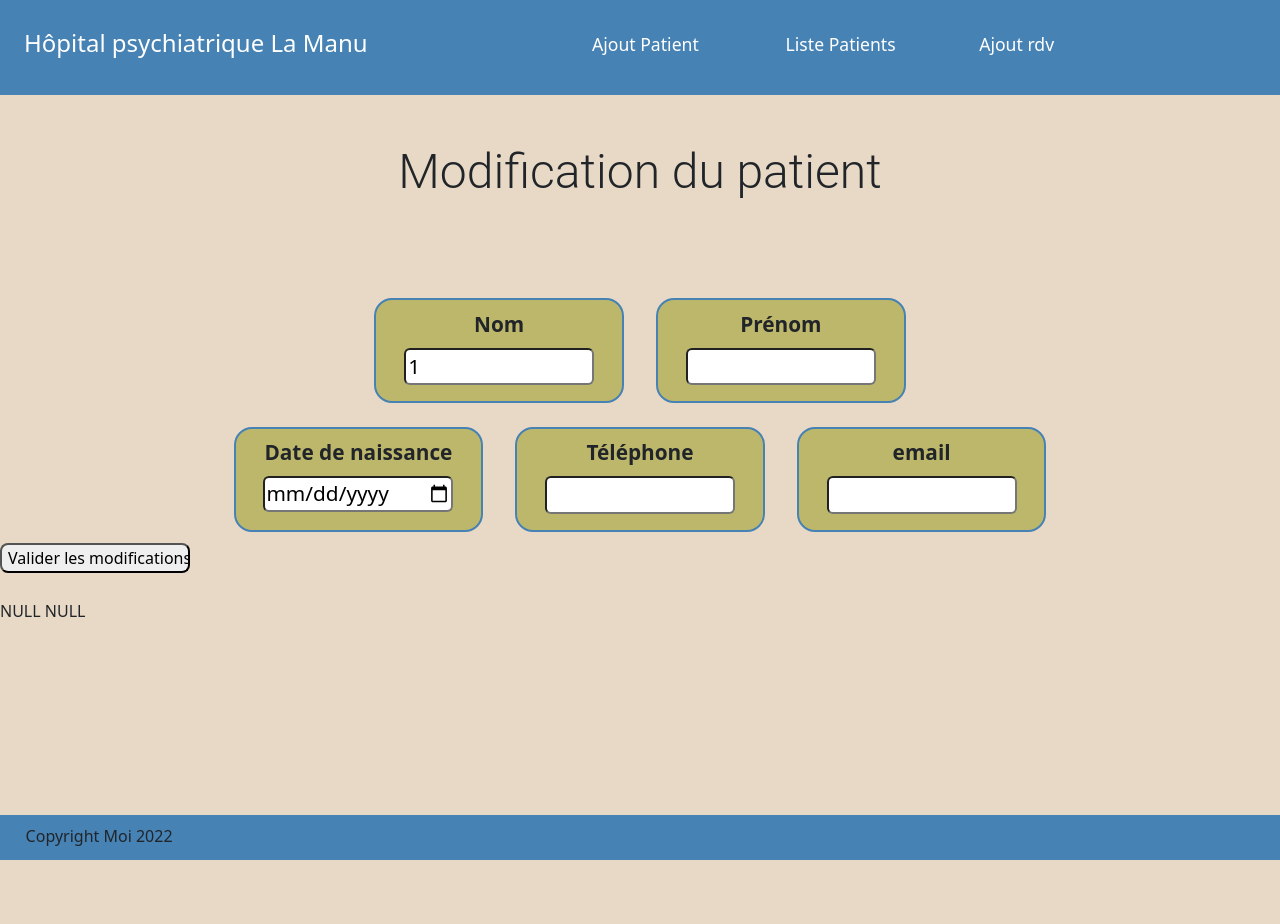
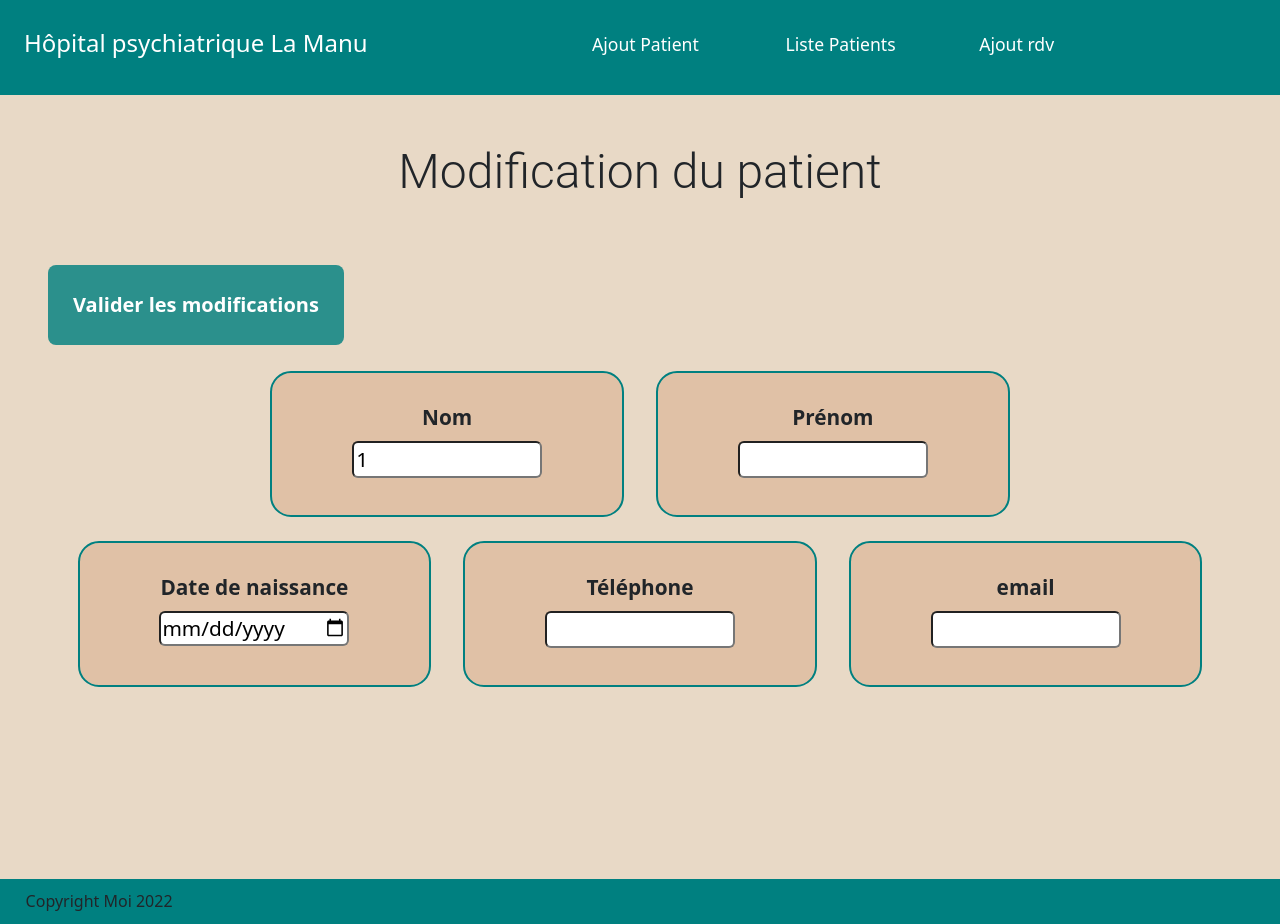
Before and after one commit to TheoSoko/Projet-Hopital-LaManu, a PHP site: page /modifier-Patient.php?lastname=1 in a window 1280 px wide. Before the commit the page ends 860 px from the top, so only its background shows below. Run offline with PHP 8.4, Linux system fonts and the light colour scheme; data that the repository does not hold is empty.

Commit message:
Modifications css

```diff
--- a/ajout-patient.php
+++ b/ajout-patient.php
@@ -31,7 +31,7 @@ include 'parts/header.php';
                             <?php } ?>
                         </div>
                     <?php } ?>
-                    <input type="submit" value="Ajout du patient" name="addPatient" class="btn btn-primary">
+                    <input type="submit" value="Ajout du patient" name="addPatient" class="btn btn-myColor">
                 </form>
             </div>
         </div>
@@ -41,7 +41,7 @@ include 'parts/header.php';
 
 <?php if (isset($_POST['addPatient']) && empty($errorList['addPatient'])) { ?>
         <div class="text-center">
-            <p class="text-success fw-bold fs-3">Le patient a bien été ajouté.</p>
+            <p class="text-myColor fw-bold fs-3 mt-5">Le patient a bien été ajouté.</p>
         </div>
 <?php }  ?>
 
--- a/assets/css/style.css
+++ b/assets/css/style.css
@@ -4,7 +4,7 @@ body{
 }
 .navigation{
     height: 95px;
-    background-color:steelblue ;
+    background-color:teal ;
     margin-bottom: 48px;
     color: white;
 }
@@ -60,23 +60,29 @@ input[type=submit]{
     border-radius: 8px;
 }
 .btn{
-    background-color: rgb(77, 136, 185);
+    background-color: rgba(0, 128, 128, 0.815);
+    color: white;
 }
+.btn-myColor:hover {
+    background-color: rgb(66, 83, 83);
+    color: white;
+  }
 .errorMessage{
     color: rgb(212, 27, 27);
 }
-
+.text-myColor{
+    color: rgba(0, 128, 85, 0.979);
+}
 /* Page liste patients*/
 .patientsList{
     padding-top: 15px;
     padding-bottom: 19px;
     width: 400px;
     border-radius: 8px;
-    background-color: steelblue;
+    background-color: rgb(10, 48, 48);
 }
 .buttonAddPatient{
-    background-color: steelblue;
-    border: solid 2px darkorange ;
+    background-color: teal;
     text-decoration: none;
     color: white;
     border-radius: 5px;
@@ -85,13 +91,14 @@ input[type=submit]{
 
 /* Page infos patient */
 .patientInfos{
-    background-color:darkkhaki;
-    border: 2px solid steelblue ;
-    max-width: 12em;
+    background-color:rgba(224, 191, 162, 0.884);
+    border: 2px solid teal ;
+    max-width: 17em;
     font-size: 1.3em;
     display: inline-block;
-    padding-top: 0.4em ;
-    border-radius: 18px;
+    padding-top: 1.4em ;
+    padding-bottom: 1em ;
+    border-radius: 21px;
 }
 /*  °____°  */
 
@@ -115,7 +122,7 @@ input[type=submit]{
 /* */
 
 footer{
-    background-color:steelblue ;
+    background-color:teal ;
     margin-top: 15%;
     margin-bottom: 0;
     padding-bottom: 0;
@@ -123,7 +130,7 @@ footer{
     width: 100%;
 }
 footer p{
-    background-color:steelblue ;
+    background-color:teal ;
     position: relative;
     top: 3%;
     left: 2%;
--- a/liste-patients.php
+++ b/liste-patients.php
@@ -9,8 +9,8 @@ require 'controllers/liste-patientsCtrl.php';
     </div>
 </div>
 
-<div class="text-end"><a href="ajout-patient.php" class="me-4 buttonAddPatient py-3 px-3 fw-bold">Ajouter un patient</a></div>
-<table class="table table-stripped">
+<div class="text-end"><a href="ajout-patient.php" class="me-4 buttonAddPatient btn-myColor py-3 px-3 fw-bold">Ajouter un patient</a></div>
+<table class="table table-stripped mx-3 mt-4">
     <thead>
         <th>Nom</th>
         <th>Prénom</th>
@@ -21,7 +21,7 @@ require 'controllers/liste-patientsCtrl.php';
                 <td><p><?= $patient->lastname;?></p></td>
                 <td><p><?= $patient->firstname;?></p></td>
                 <td><?= $patient->birthdateView;?></td>
-                <td> <a href="profil-Patient.php?patientId=<?=$patient->id?>"> Voir le patient </a> </td>
+                <td> <a href="profil-Patient.php?patientId=<?=$patient->id?>" class="text-decoration-none fw-bold btn btn-myColor px-4"> Voir le patient </a> </td>
             </tr>
         <?php }?>
     </form>
--- a/modifier-Patient.php
+++ b/modifier-Patient.php
@@ -4,14 +4,16 @@ require 'controllers/ajout-patientCtrl.php';
 ?>
 
 
-<div class="row text-center mainTitle mb-5">
+<div class="row text-center mainTitle">
     <div class="col">
         <H1 class="display-5">Modification du patient</H1>
     </div>
 </div>
-<form action="" method="POST" id="patientUpdateForm">
+
+<form action="" method="POST" class="mt-3" id="patientUpdateForm">
+    <span class="d-flex justify-content-start me-4 mb-3"><input type="submit" value="Valider les modifications" class="btn btn-myColor py-4 px-4 ms-5 fw-bold fs-5 w-auto" name="updatePatient"></span>
+
     <div class="row text-center d-flex justify-content-center mb-4">
-
             <div class="patientInfos mx-3">
                 <p class="fw-bold mb-2">Nom</p>
                 <input type="text" name="lastname" id="lastname" value="<?= $_GET['lastname'] ?>" class="mb-3">
@@ -30,7 +32,6 @@ require 'controllers/ajout-patientCtrl.php';
     </div>
 
     <div class="row text-center d-flex justify-content-center">
-
             <div class="patientInfos mx-3">
                 <p class="fw-bold mb-2">Date de naissance</p>
                 <input type="date" name="birthdate" value="<?= str_replace(' ', '', $_GET['birthdate'])?>" class= "mb-3"/>
@@ -58,13 +59,10 @@ require 'controllers/ajout-patientCtrl.php';
             <!-- Input hidden pour passer l'id-->
             <input type="hidden" name="id" value=" <?= $_GET['id'] ?> ">
     </div>
+</form>
 
-    <input type="submit" value="Valider les modifications" name="updatePatient">
+<p class="successMessage"><?= !empty($successMessage) ? $successMessage : '' ?></p>
 
-</form>
-<p class="successMessage"><?= !empty($successMessage) ? $successMessage : '' ?></p>
-<?php var_dump($_GET['birthdate']) ?>
-<?php var_dump($_GET['birthdateview']) ?>
 
 <script src="assets/hospital.js"></script>
 <?php include 'parts/footer.php'; ?>
```
Also changed, not shown: ajout-rdv.php (+8 -8 lines), profil-Patient.php (+4 -4 lines).
